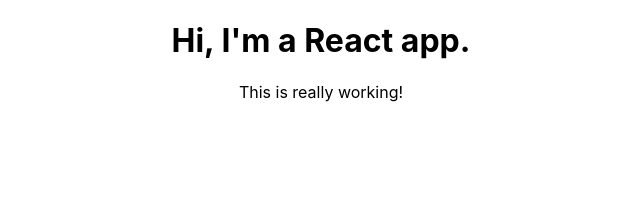
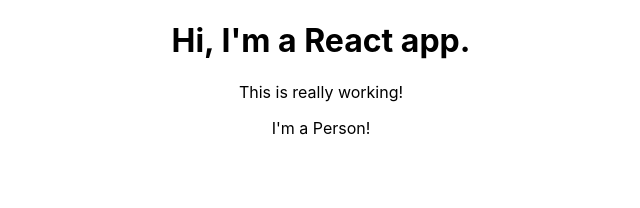
Before and after one commit to cjmcquain/react-complete-guide, a React (Create React App) app: page / in a window 1280 px wide. Shown: the top 208 px of the page, without its empty margins (319-959 px from the left). Built offline with nearby package versions, Linux system fonts and the light colour scheme.

Commit message:
Added boilerplate starter code to Person component

```diff
--- a/src/App.js
+++ b/src/App.js
@@ -1,5 +1,6 @@
 import React, { Component } from 'react';
 import './App.css';
+import Person from './Person/Person';
 
 class App extends Component {
   render() {
@@ -7,6 +8,7 @@
       <div className="App">
         <h1>Hi, I'm a React app.</h1>
         <p>This is really working!</p>
+        <Person />
       </div>
     );
   }
--- a/src/Person/Person.js
+++ b/src/Person/Person.js
@@ -1,3 +1,7 @@
+import React from 'react';
+
 const person = () => {
+  return <p>I'm a Person!</p>
+};
 
-};
+export default person;
```
